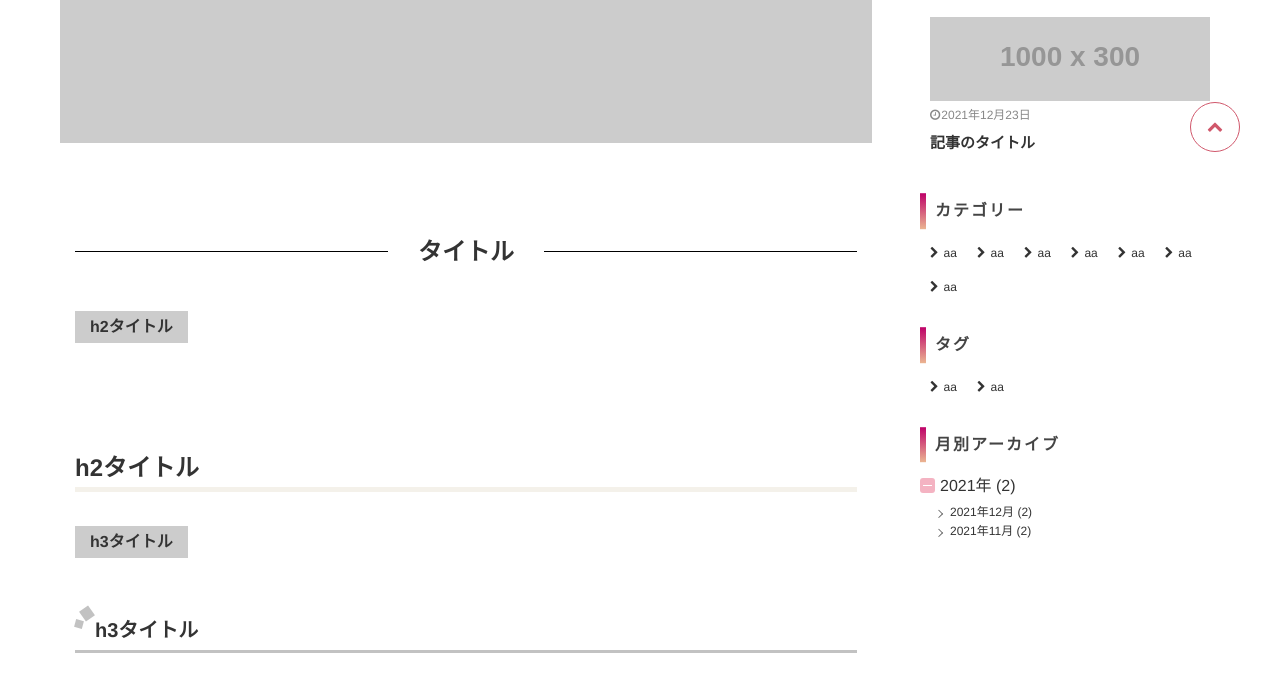
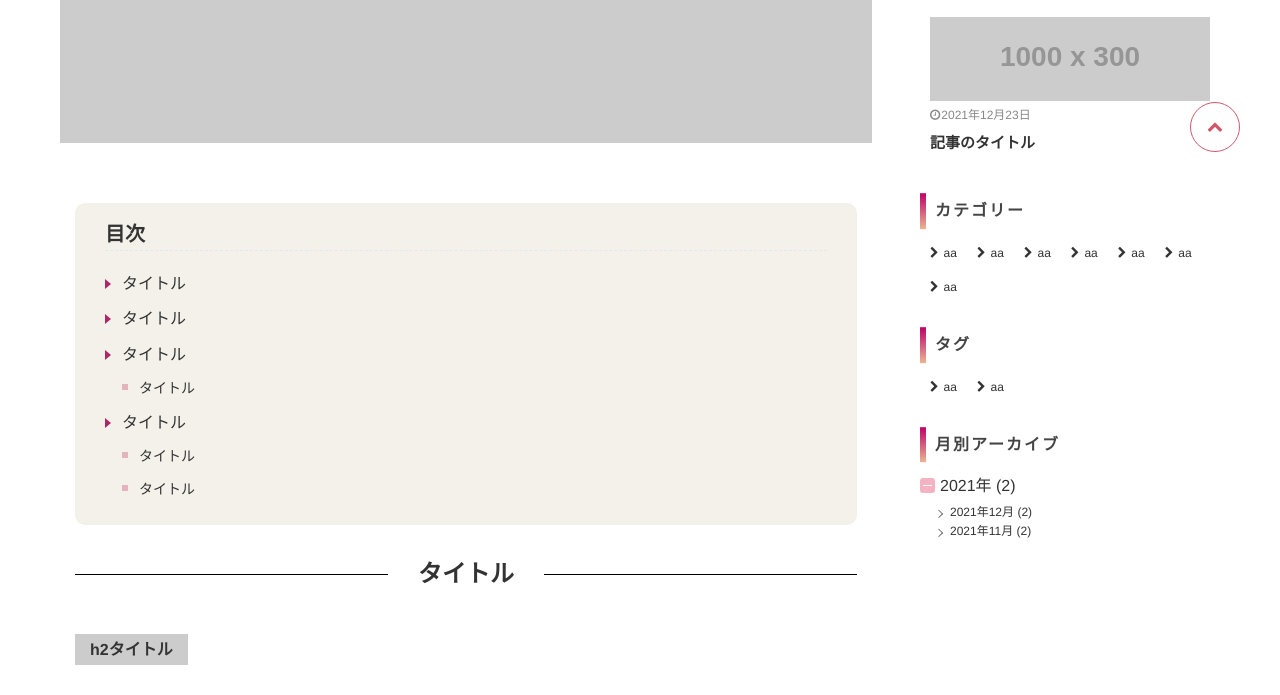
Before and after one commit to fuuniki/dev-styleGuide, a plain HTML site: page article.html in a window 1280 px wide. Shown: the part 608-1303 px from the top of the page. Drawn offline with nearby package versions, Linux system fonts and the light colour scheme; files that its build step writes are made by us from their sources; placeholder pictures from the web are drawn by us; a script that the page names is missing.

Commit message:
[update] dev index

```diff
--- a/article.html
+++ b/article.html
@@ -75,6 +75,26 @@
                 <img class="p-article__eyeCatching" src="https://placehold.jp/900x600.png" alt="">
               </div>
               <div class="p-article__content">
+                <!-- 目次 -->
+                <div class="p-article__index" id="toc">
+                  <div class="p-article__indexTitle">目次</div>
+                  <ol class="p-article__indexList">
+                    <li class="p-article__indexItem"><a href="#chapter-1" class="p-article__indexLink">タイトル</a></li>
+                    <li class="p-article__indexItem"><a href="#chapter-2" class="p-article__indexLink">タイトル</a></li>
+                    <li class="p-article__indexItem"><a href="#chapter-3" class="p-article__indexLink">タイトル</a>
+                      <ol class="p-article__indexList--child">
+                        <li class="p-article__indexItem"><a href="#chapter-4" class="p-article__indexLink">タイトル</a></li>
+                      </ol>
+                    </li>
+                    <li class="p-article__indexItem"><a href="#chapter-5" class="p-article__indexLink">タイトル</a>
+                      <ol class="p-article__indexList--child">
+                        <li class="p-article__indexItem"><a href="#chapter-6" class="p-article__indexLink">タイトル</a></li>
+                        <li class="p-article__indexItem"><a href="#chapter-7" class="p-article__indexLink">タイトル</a></li>
+                      </ol>
+                    </li>
+                  </ol>
+                </div>
+                <!-- 目次 -->
                 <div class="componentTitle">タイトル</div>
                 <div class="componentName">h2タイトル</div>
                 <h2>h2タイトル</h2>
--- a/src/css/Object/Project/_article.scss
+++ b/src/css/Object/Project/_article.scss
@@ -50,6 +50,60 @@
   &__content {
     margin-top: 60px;
     padding: 0 15px;
+
+    .p-article__index {
+      padding: 15px 30px;
+      background: #F3F1EA;
+      border-radius: 10px;
+      &Title {
+        margin-bottom: 20px;
+        border-bottom: 1px dashed #E2E8F0;
+        font-size: 20px;
+        font-weight: bold;
+      }
+      &List {
+        margin-bottom: 0;
+        &--child {
+          margin-bottom: 0;
+          padding-top: 10px;
+
+          .p-article__indexItem {
+            font-size: 14px;
+            &::before {
+              border-color: #e3b4be;
+              border-width: 3px;
+            }
+          }
+        }
+      }
+      &Item {
+        margin-bottom: 10px;
+        font-size: 16px;
+        &::before {
+          transition: all 0.3s ease;
+          content: "";
+          display: block;
+          position: absolute;
+          left: 0;
+          top: .5em;
+          width: 0px;
+          height: 0px;
+          border-style: solid;
+          border-width: 5px 0 5px 6px;
+          border-color: transparent transparent transparent #af2767;
+        }
+      }
+      &Link {
+        color: #333;
+        text-decoration: none;
+        &:hover {
+          text-decoration: none;
+          opacity: .8;
+          transition: .5s;
+        }
+      }
+
+    }
 
     .componentTitle {
       display: flex;
```
Also changed, not shown: src/css/style.css, 1 other file.
